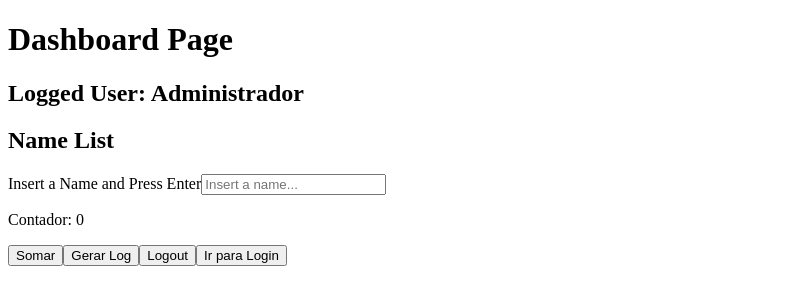
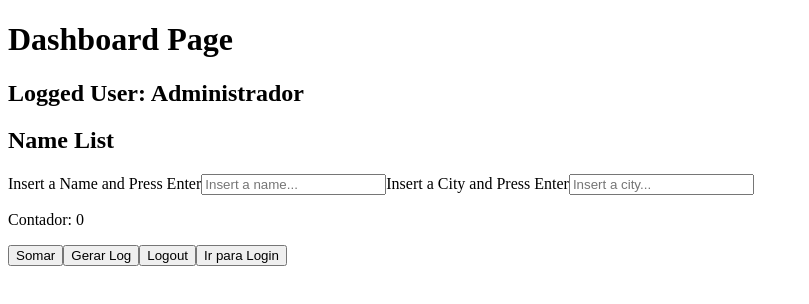
Before and after one commit to Rafiere/project_projeto-base-react, a React (Create React App) app: page /dashboard in a window 1280 px wide. Shown: the top 304 px of the page, without its empty margins (0-809 px from the left). Built offline with nearby package versions, Linux system fonts and the light colour scheme.

Commit message:
feat: adding checkboxname props.

```diff
--- a/src/app/pages/dashboard/Dashboard.tsx
+++ b/src/app/pages/dashboard/Dashboard.tsx
@@ -2,6 +2,7 @@ import React, { useCallback, useRef, useState } from "react";
 import { useNavigate } from "react-router-dom";
 import {} from "../../shared/contexts/LoggedUser";
 import { useLoggedUser } from "../../shared/hooks/UseLoggedUser";
+import CheckboxName, { CheckboxNameProps } from "./components/CheckboxName";
 
 export const Dashboard = () => {
   const navigate = useNavigate();
@@ -10,6 +11,11 @@ export const Dashboard = () => {
 
   const [inputTable, setInputTable] = useState("");
   const [listNames, setListNames] = useState<string[]>([]);
+
+  const [inputCheckboxName, setInputCheckboxName] = useState<string>("");
+  const [listCheckboxName, setListCheckboxName] = useState<CheckboxNameProps[]>(
+    []
+  );
 
   const handleClick = () => {
     navigate("/login");
@@ -28,6 +34,26 @@ export const Dashboard = () => {
       }
     },
     [inputTable]
+  );
+
+  const handleEnterCity = useCallback<
+    React.KeyboardEventHandler<HTMLInputElement>
+  >(
+    (e) => {
+      /* applying fail fast concept. */
+      if (e.key !== "Enter") {
+        return;
+      }
+
+      setListCheckboxName((oldList) => {
+        const newItem: CheckboxNameProps = {
+          name: inputCheckboxName,
+        };
+
+        return [...oldList, newItem];
+      });
+    },
+    [inputCheckboxName]
   );
 
   /* O valor será atualizado, o estado, não, pois estamos realizando uma modificação direta. */
@@ -59,6 +85,22 @@ export const Dashboard = () => {
         );
       })}
 
+      <label>
+        <span>Insert a City and Press Enter</span>
+        <input
+          onKeyDown={handleEnterCity}
+          value={inputCheckboxName}
+          onChange={(e) => setInputCheckboxName(e.target.value)}
+          placeholder={"Insert a city..."}
+        />
+      </label>
+
+      {listCheckboxName.map((checkbox) => {
+        return (
+          <CheckboxName name={checkbox.name} key={checkbox.name}></CheckboxName>
+        );
+      })}
+
       <p>Contador: {counterRef.current}</p>
       <button onClick={() => counterRef.current++}>Somar</button>
       <button onClick={() => console.log(counterRef)}>Gerar Log</button>
--- /dev/null
+++ b/src/app/pages/dashboard/components/CheckboxName.tsx
@@ -0,0 +1,22 @@
+import React, { useCallback, useState } from "react";
+
+export interface CheckboxNameProps {
+  name: string;
+}
+
+const CheckboxName = (props: CheckboxNameProps) => {
+  const [isChecked, setIsChecked] = useState(false);
+
+  const handleCheck = useCallback(() => {
+    setIsChecked(!isChecked);
+  }, [isChecked]);
+
+  return (
+    <div>
+      <p>{props.name}</p>
+      <input type="checkbox" onChange={handleCheck} checked={isChecked} />
+    </div>
+  );
+};
+
+export default CheckboxName;
```
